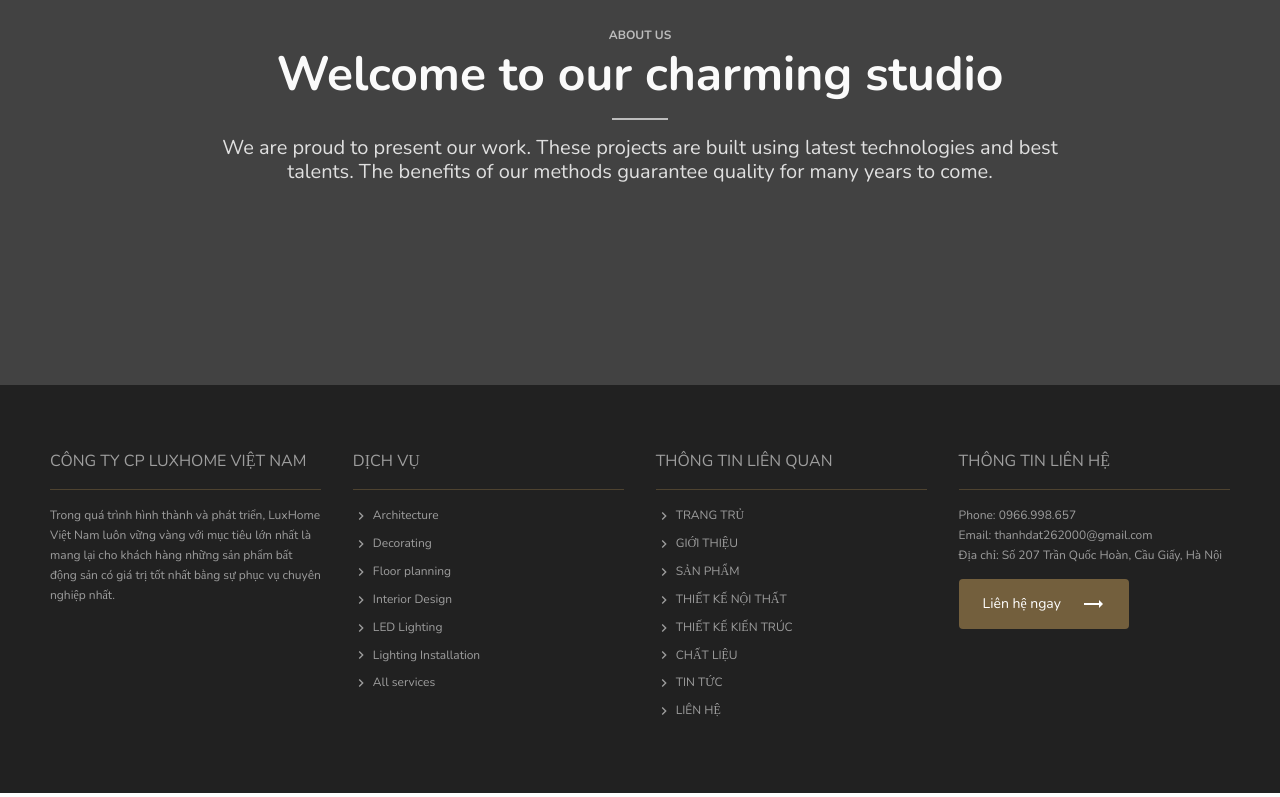
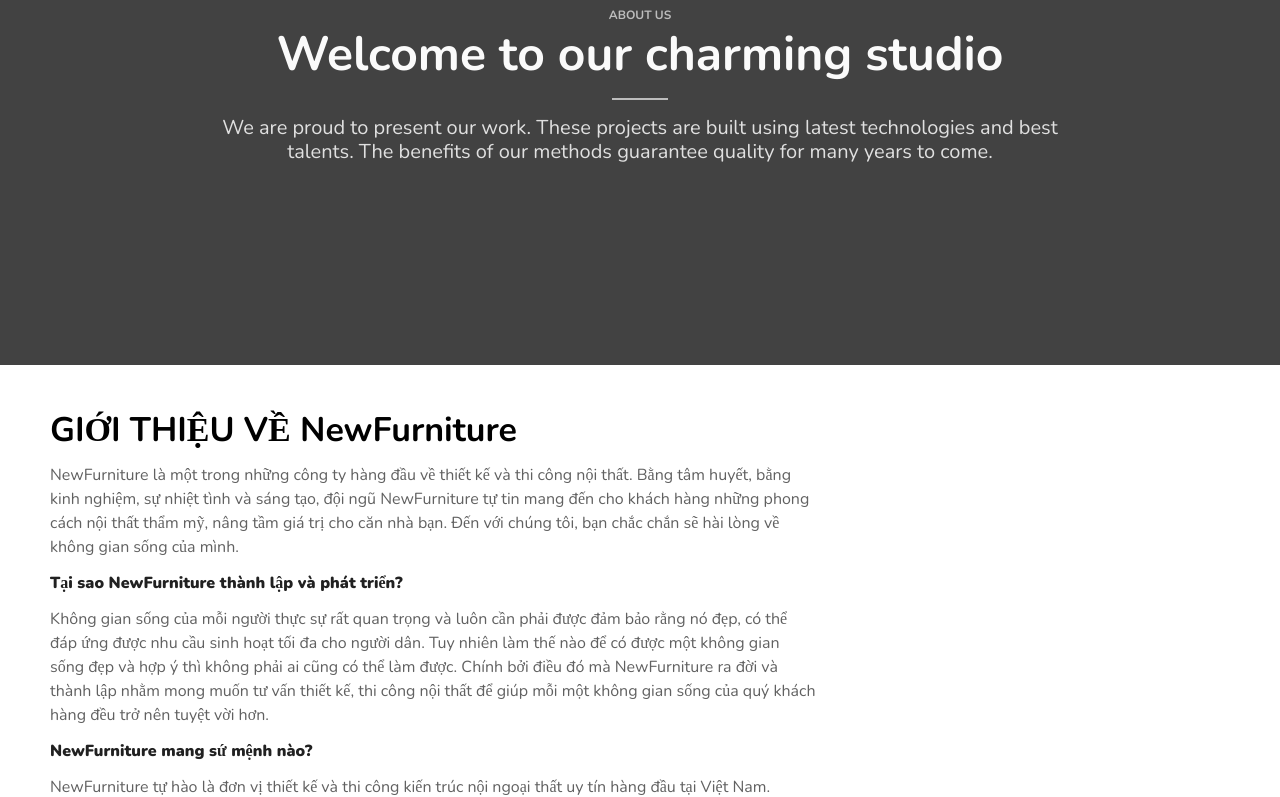
Before and after one commit to thanhdat262000/FurnitureShop, a React (Create React App) app: page /about in a window 1280 px wide. Shown: the part 300-1097 px from the top of the page. Built offline with nearby package versions, Linux system fonts and the light colour scheme.

Commit message:
feat/add about us

```diff
--- a/src/App.js
+++ b/src/App.js
@@ -10,6 +10,8 @@
 import Footer from "./containers/Footer/Footer";
 import { BrowserRouter as Router, Switch, Route } from "react-router-dom";
 import OpeningModal from "./containers/OpeningModal/OpeningModal";
+import AboutContent from "./containers/AboutContent/AboutContent";
+import HomePage from "./pages/Home";
 
 function App() {
   return (
@@ -19,15 +21,10 @@
         <Switch>
           <Route path="/about">
             <OpeningModal />
+            <AboutContent />
           </Route>
           <Route path="/">
-            <Slider />
-            <ListServices />
-            <ListServiceDetails />
-            <SloganBanner />
-            <IntroModal />
-            <ListProject />
-            <ListStep />
+            <HomePage />
           </Route>
         </Switch>
 
--- a/src/components/Navlink/styles.js
+++ b/src/components/Navlink/styles.js
@@ -67,7 +67,7 @@
     display: "flex",
     justifyContent: "space-around",
     alignItems: "center",
-    marginBottom: "40px",
+    marginBottom: "35px",
     [theme.breakpoints.down("sm")]: { margin: 0 },
   },
   expandIcon: {
--- /dev/null
+++ b/src/containers/AboutContent/AboutContent.js
@@ -0,0 +1,96 @@
+import { Typography } from "@material-ui/core";
+import React from "react";
+import ListProject from "../ListProjects/ListProject";
+import useStyles from "./styles";
+
+function AboutContent(props) {
+  const classes = useStyles();
+  return (
+    <div className={classes.root}>
+      <div className={classes.container}>
+        <div className={classes.section1}>
+          <Typography variant="h4" className={classes.mainTitle}>
+            GIỚI THIỆU VỀ NewFurniture
+          </Typography>
+          <Typography className={classes.content}>
+            NewFurniture là một trong những công ty hàng đầu về thiết kế và thi
+            công nội thất. Bằng tâm huyết, bằng kinh nghiệm, sự nhiệt tình và
+            sáng tạo, đội ngũ NewFurniture tự tin mang đến cho khách hàng những
+            phong cách nội thất thẩm mỹ, nâng tầm giá trị cho căn nhà bạn. Đến
+            với chúng tôi, bạn chắc chắn sẽ hài lòng về không gian sống của
+            mình.
+          </Typography>
+          <Typography className={classes.subTitle}>
+            Tại sao NewFurniture thành lập và phát triển?
+          </Typography>
+          <Typography className={classes.content}>
+            Không gian sống của mỗi người thực sự rất quan trọng và luôn cần
+            phải được đảm bảo rằng nó đẹp, có thể đáp ứng được nhu cầu sinh hoạt
+            tối đa cho người dân. Tuy nhiên làm thế nào để có được một không
+            gian sống đẹp và hợp ý thì không phải ai cũng có thể làm được. Chính
+            bởi điều đó mà NewFurniture ra đời và thành lập nhằm mong muốn tư
+            vấn thiết kế, thi công nội thất để giúp mỗi một không gian sống của
+            quý khách hàng đều trở nên tuyệt vời hơn.
+          </Typography>
+          <Typography className={classes.subTitle}>
+            NewFurniture mang sứ mệnh nào?
+          </Typography>
+          <Typography className={classes.content}>
+            NewFurniture tự hào là đơn vị thiết kế và thi công kiến trúc nội
+            ngoại thất uy tín hàng đầu tại Việt Nam. NewFurniture khởi nguồn từ
+            những kiến trúc sư tâm huyết, sau 5 năm đi vào xây dựng và phát
+            triển, NewFurniture đã trở thành một đơn vị đáng tin cậy trong việc
+            tư vấn – thiết kế – thi công kiến trúc nội ngoại thất tại Việt Nam.
+          </Typography>
+          <Typography className={classes.content}>
+            Chúng tôi hoạt động với sứ mệnh rằng:
+          </Typography>
+          <ul>
+            <li>
+              <Typography className={classes.content}>
+                Cung cấp đến khách hàng những giá trị sáng tạo khi thiết kế, thi
+                công nội thất để không gian sống của quý khách hàng trở nên
+                tuyệt vời hơn.
+              </Typography>
+            </li>
+            <li>
+              <Typography className={classes.content}>
+                Là điểm đến tin cậy mỗi khi khách hàng có nhu cầu thiết kế, thi
+                công nội thất để sở hữu một nơi sống đích thực nhất.
+              </Typography>
+            </li>
+            <li>
+              <Typography className={classes.content}>
+                Mang lại cuộc sống ngày càng tốt đẹp hơn, đưa cuộc sống của mỗi
+                người không chỉ là sống mà còn là sự tận hưởng.
+              </Typography>
+            </li>
+          </ul>
+          <Typography className={classes.content}>
+            Với đội ngũ kiến trúc sư dày dặn kinh nghiệm, chúng tôi thiết kế
+            những công trình đẳng cấp như thiết kế biệt thự sang trọng, những
+            sản phẩm vượt trội về chất lượng, đáp ứng được đúng nhu cầu cũng như
+            sự kỳ vọng của khách hàng. NewFurniture không ngừng đổi mới, ngày
+            càng hoàn thiện và nhanh chóng khẳng định được vị thế thương hiệu là
+            một công ty tư vấn – thiết kế – thi công kiến trúc nội ngoại thất uy
+            tín với phong cách thiết kế rất riêng chỉ có ở NewFurniture.
+          </Typography>
+          <Typography className={classes.subTitle}>
+            Tầm nhìn của NewFurniture luôn không ngừng vươn xa
+          </Typography>
+          <Typography className={classes.content}>
+            Bằng chính sự đam mê và không ngừng học hỏi, đội ngũ của Home&Home
+            luôn cập nhật và bắt kịp xu thế kiến trúc nội ngoại thất trong và
+            ngoài nước. Mỗi sự nỗ lực cố gắng của chúng tôi đều đem lại cho
+            khách hàng sự hài lòng.
+          </Typography>
+          <Typography></Typography>
+        </div>
+        <div></div>
+      </div>
+      <ListProject />
+    </div>
+  );
+}
+
+export default AboutContent;
--- /dev/null
+++ b/src/containers/AboutContent/styles.js
@@ -0,0 +1,29 @@
+import { makeStyles } from "@material-ui/core";
+
+const useStyles = makeStyles((theme) => ({
+  root: {
+    width: "100%",
+    display: "flex",
+    justifyContent: "flex-start",
+    flexDirection: "column",
+    alignItems: "center",
+  },
+  container: {
+    margin: "2rem 0",
+    width: "95%",
+    maxWidth: "1180px",
+    display: "flex",
+    justifyContent: "space-between",
+  },
+  section1: {
+    flexBasis: "65%",
+  },
+  mainTitle: { margin: "0.75rem 0" },
+  subTitle: {
+    color: theme.palette.grey[900],
+    fontWeight: 900,
+    margin: "0.75rem 0",
+  },
+  content: { color: theme.palette.grey[700], margin: "0.75rem 0" },
+}));
+export default useStyles;
--- a/src/containers/Header/styles.js
+++ b/src/containers/Header/styles.js
@@ -13,7 +13,7 @@
     transition: `0.5s ${theme.transitions.easing.easeInOut}`,
   },
   content: {
-    marginTop: "40px",
+    marginTop: "30px",
     width: "95%",
     display: "flex",
     maxWidth: "1180px",
@@ -36,7 +36,7 @@
     justifyContent: "flex-end",
     alignItems: "flex-end",
     [theme.breakpoints.down("sm")]: {
-      marginBottom: "40px",
+      marginBottom: "30px",
       width: "100%",
       flexDirection: "column",
       justifyContent: "flex-start",
@@ -49,14 +49,14 @@
     display: "flex",
     justifyContent: "flex-start",
     alignItems: "center",
-    marginBottom: "40px",
+    marginBottom: "30px",
   },
   menuIcon: {
     color: "white",
     "& svg": {
       fontSize: 32,
     },
-    marginBottom: "40px",
+    marginBottom: "30px",
     display: "none",
     [theme.breakpoints.down("sm")]: {
       display: "block",
--- /dev/null
+++ b/src/pages/Home/index.js
@@ -0,0 +1,26 @@
+import React from "react";
+import Slider from "../../components/Slider/SliderContent/Slider";
+import SloganBanner from "../../components/SloganBanner/SloganBanner";
+import IntroModal from "../../containers/IntroModal/IntroModal";
+import ListProject from "../../containers/ListProjects/ListProject";
+import ListServiceDetails from "../../containers/ListServiceDetails/ListServiceDetails";
+import ListServices from "../../containers/ListServices/ListServices";
+import ListStep from "../../containers/ListStep/ListStep";
+import useStyles from "./styles";
+
+function HomePage(props) {
+  const classes = useStyles();
+  return (
+    <div className={classes.root}>
+      <Slider />
+      <ListServices />
+      <ListServiceDetails />
+      <SloganBanner />
+      <IntroModal />
+      <ListProject />
+      <ListStep />
+    </div>
+  );
+}
+
+export default HomePage;
--- /dev/null
+++ b/src/pages/Home/styles.js
@@ -0,0 +1,8 @@
+import { makeStyles } from "@material-ui/core";
+
+const useStyles = makeStyles((theme) => ({
+  root: {
+    width: "100%",
+  },
+}));
+export default useStyles;
```
